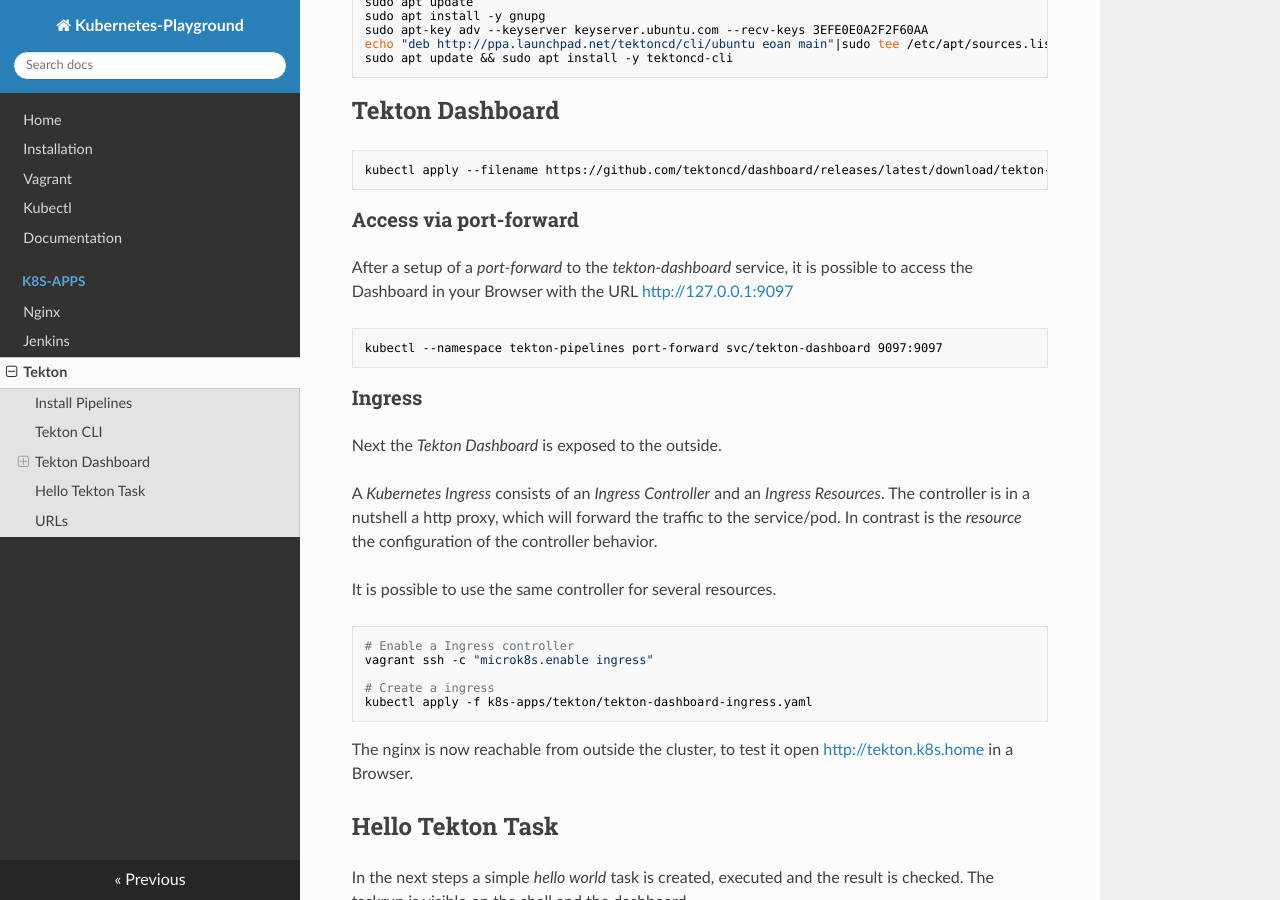
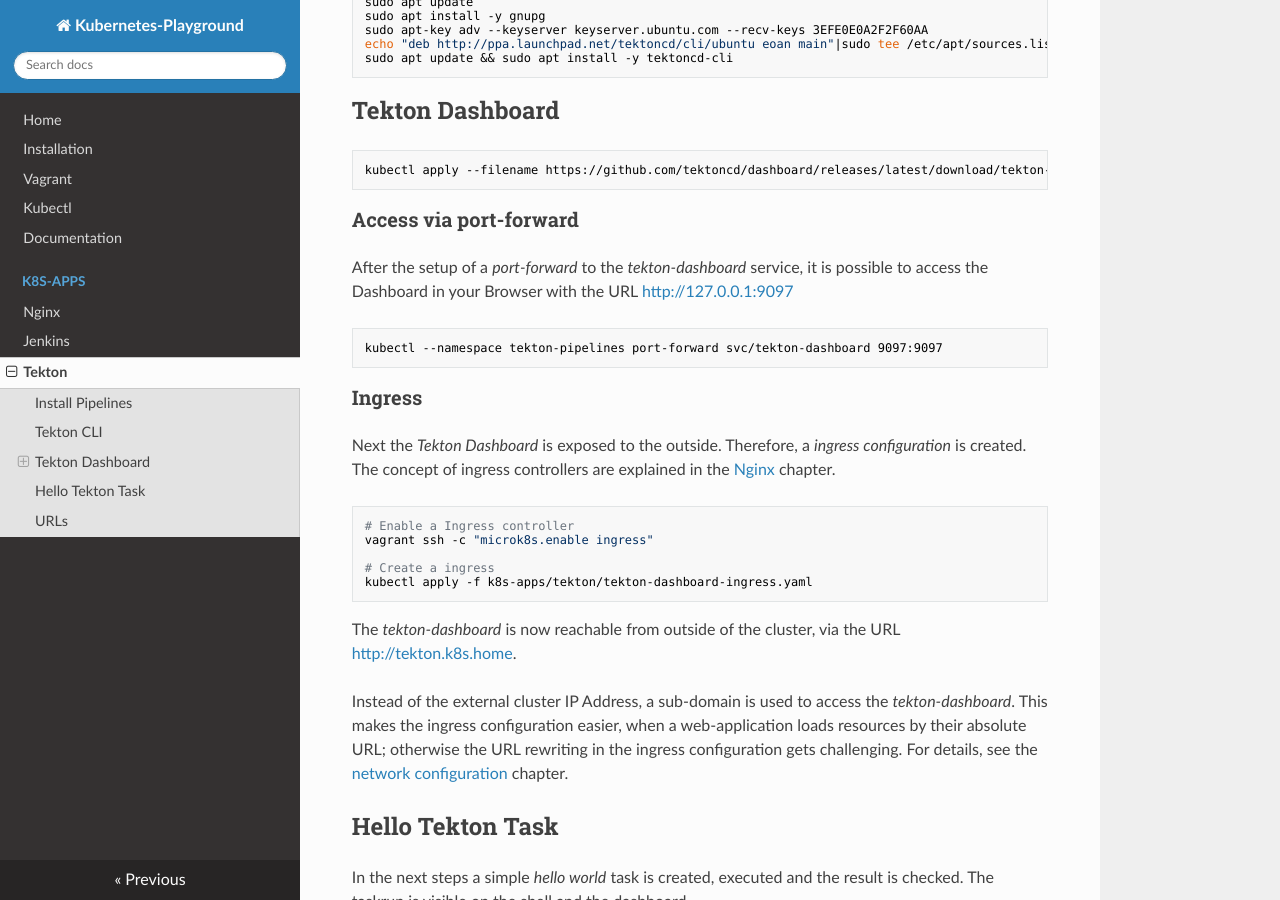
Before and after one commit to zonedbit/kubernetes-playground, an MkDocs documentation site: the page built from docs/k8s-apps/tekton.md, in a window 1280 px wide and 900 px high, scrolled down 674 px. Built offline with MkDocs 1.6.1, drawn with Linux system fonts in a browser that asks for light colours; nearby versions of some CDN libraries.

Commit message:
feature/ingressTektonDashboard

````diff
--- a/docs/k8s-apps/tekton.md
+++ b/docs/k8s-apps/tekton.md
@@ -41,7 +41,7 @@
 
 ### Access via port-forward
 
-After a setup of a *port-forward* to the *tekton-dashboard* service, it is possible to
+After the setup of a *port-forward* to the *tekton-dashboard* service, it is possible to
 access the Dashboard in your Browser with the URL <http://127.0.0.1:9097>
 
 ``` bash
@@ -50,13 +50,8 @@
 
 ### Ingress
 
-Next the *Tekton Dashboard* is exposed to the outside.
-
-A *Kubernetes Ingress* consists of an *Ingress Controller* and an *Ingress Resources*. The controller is in a nutshell
-a http proxy, which will forward the traffic to the service/pod. In contrast is the *resource* the configuration of the
-controller behavior.
-
-It is possible to use the same controller for several resources.
+Next the *Tekton Dashboard* is exposed to the outside. Therefore, a *ingress configuration* is created.
+The concept of ingress controllers are explained in the [Nginx](nginx.md) chapter.
 
 ```bash
 # Enable a Ingress controller
@@ -66,8 +61,12 @@
 kubectl apply -f k8s-apps/tekton/tekton-dashboard-ingress.yaml
 ```
 
-The nginx is now reachable from outside the cluster, to test it open <http://tekton.k8s.home> in
-a Browser.
+The *tekton-dashboard* is now reachable from outside of the cluster, via the URL <http://tekton.k8s.home>.
+
+Instead of the external cluster IP Address, a sub-domain is used to access the *tekton-dashboard*. This makes
+the ingress configuration easier, when a web-application loads resources by their absolute URL; otherwise the
+URL rewriting in the ingress configuration gets challenging.
+For details, see the [network configuration](../network-configuration.md) chapter.
 
 ## Hello Tekton Task
 
````
Also changed, not shown: docs/network-configuration.md (added, +3 -0 lines).
